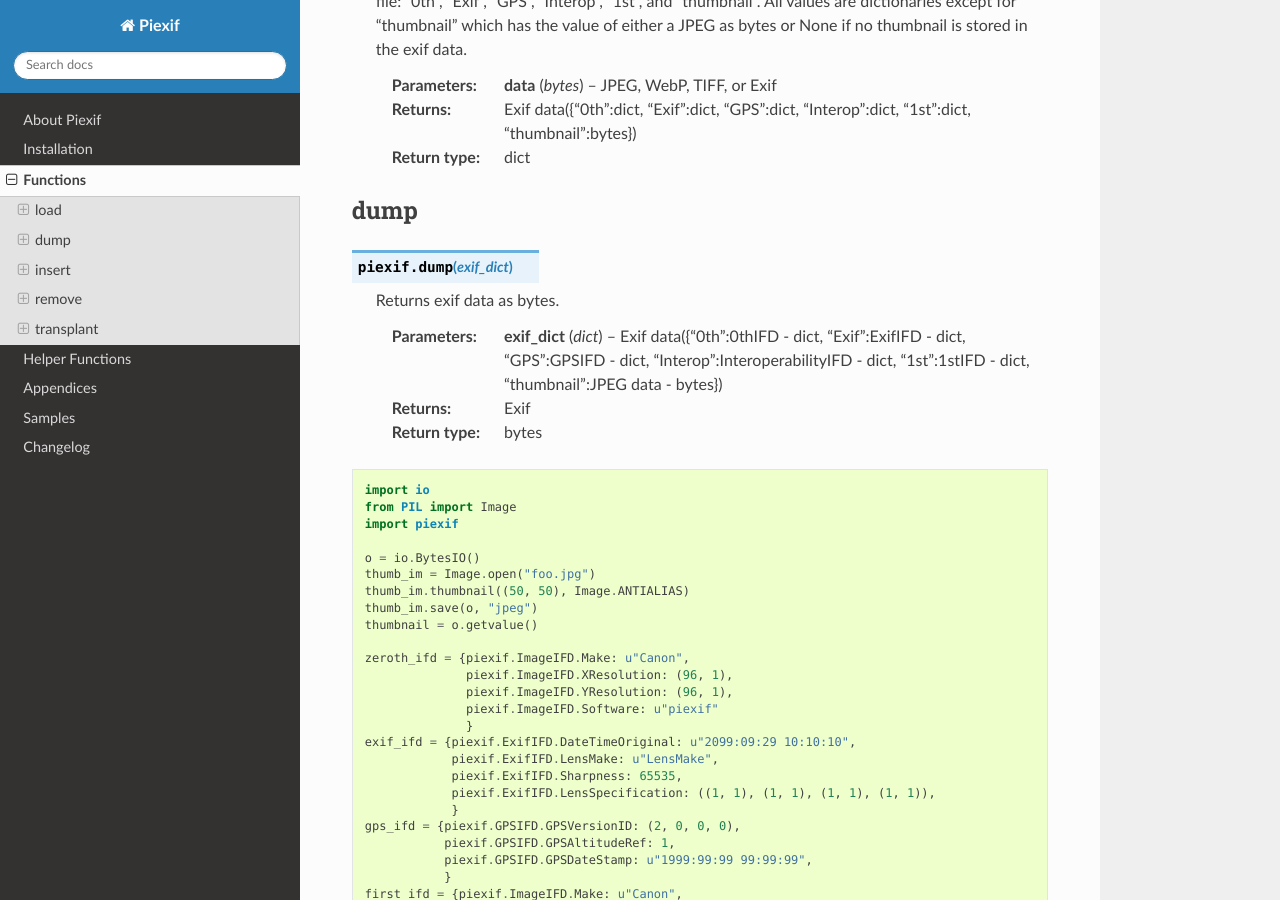
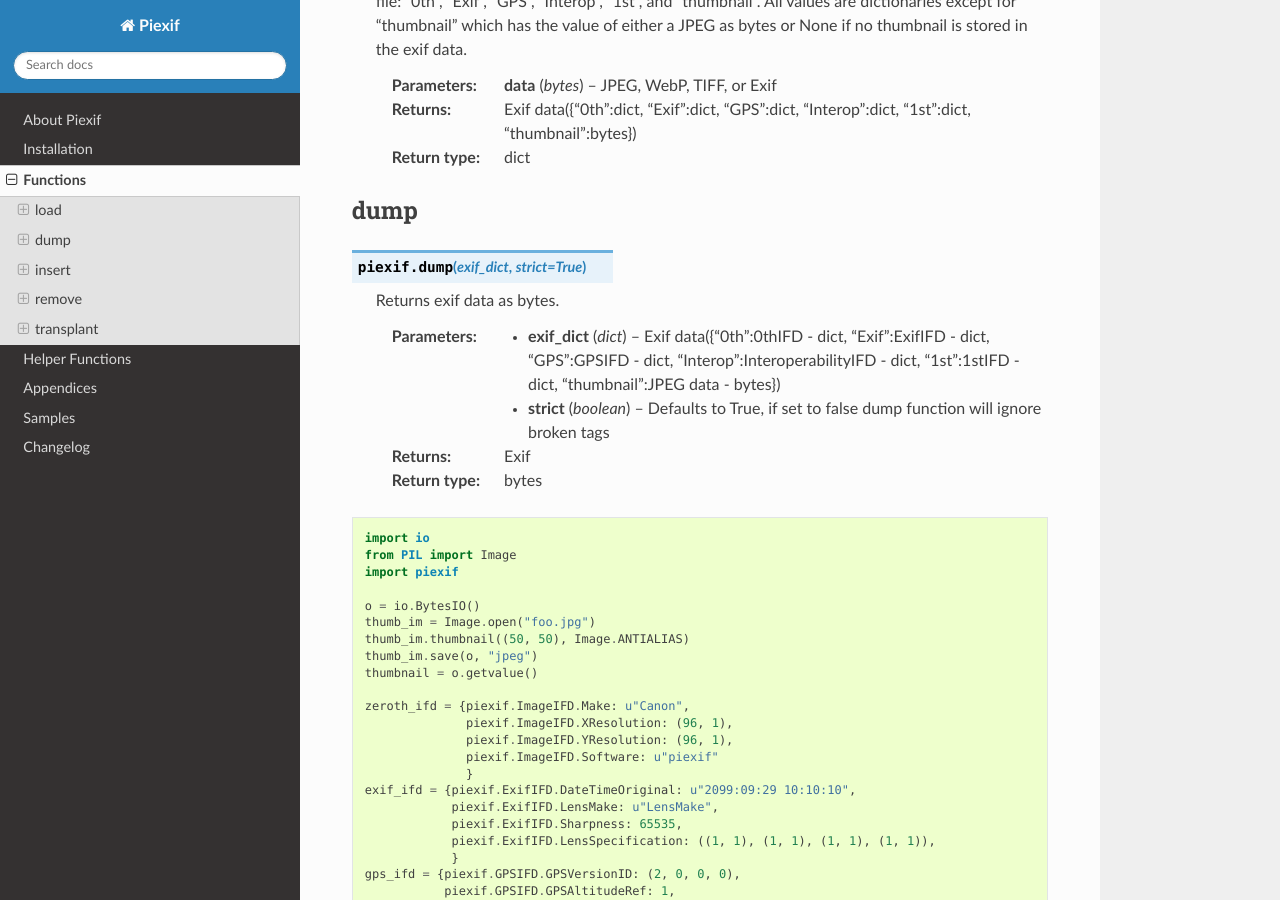
Before and after one commit to hMatoba/Piexif, a Sphinx documentation site: the page built from doc/functions.rst, in a window 1280 px wide and 900 px high, scrolled down 1158 px. Built offline with Sphinx 7.4.7 and the Read the Docs theme 2.0.0, drawn with Linux system fonts in a browser that asks for light colours.

Commit message:
Allow dump to ignore broken tags

```diff
--- a/doc/functions.rst
+++ b/doc/functions.rst
@@ -43,11 +43,12 @@ load
 dump
 ----
 
-.. py:function:: piexif.dump(exif_dict)
+.. py:function:: piexif.dump(exif_dict, strict=True)
 
    Returns exif data as bytes.
 
    :param dict exif_dict: Exif data({"0th":0thIFD - dict, "Exif":ExifIFD - dict, "GPS":GPSIFD - dict, "Interop":InteroperabilityIFD - dict, "1st":1stIFD - dict, "thumbnail":JPEG data - bytes})
+   :param boolean strict: Defaults to True, if set to false dump function will ignore broken tags
    :return: Exif
    :rtype: bytes
 
```
Also changed, not shown: 1 other file.
